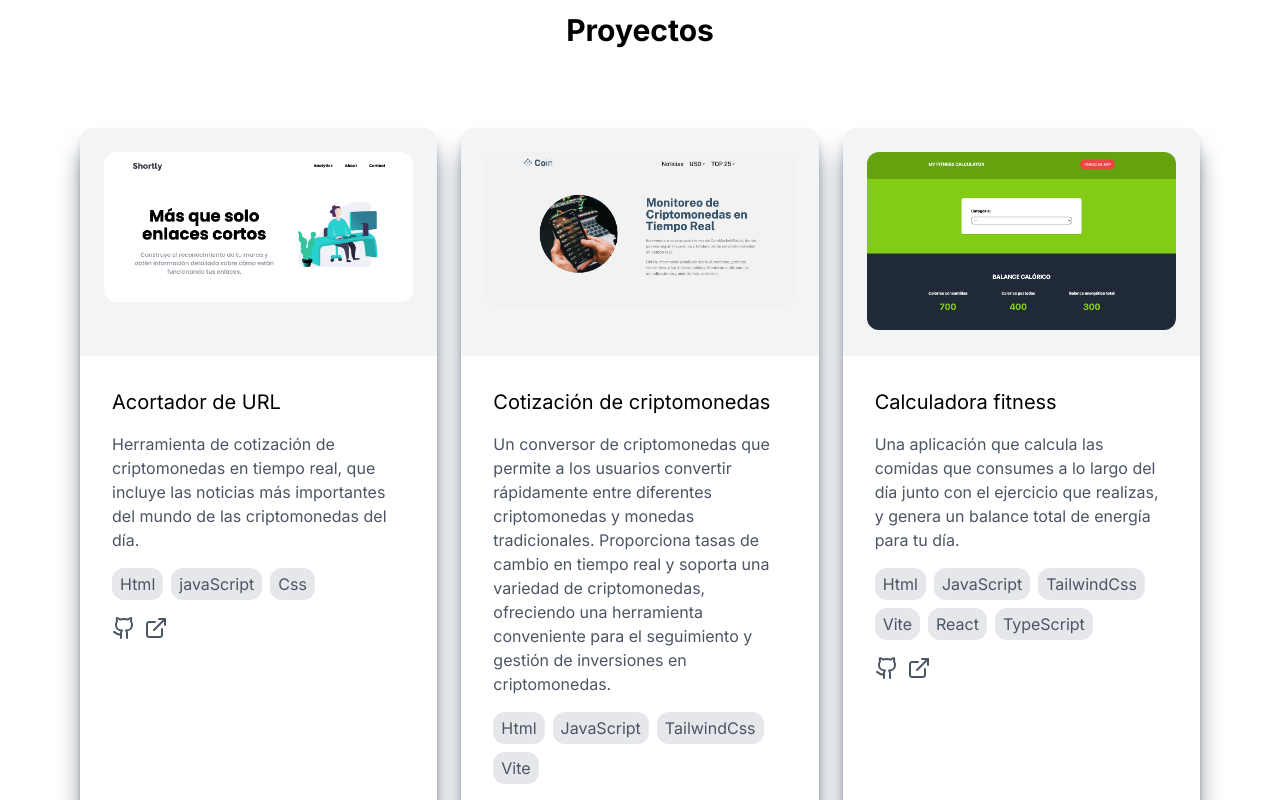
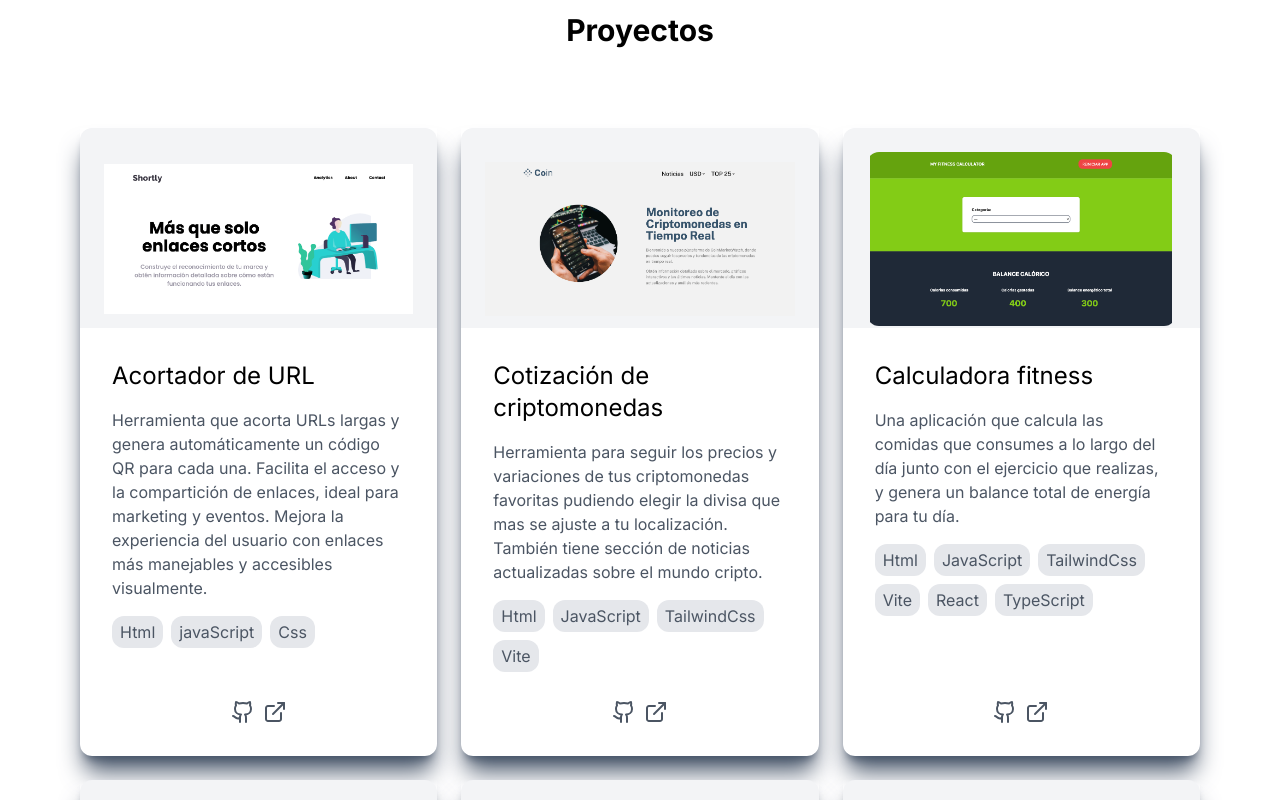
Before and after one commit to naviotech/personal-portfolio, a React (Vite) app: page / in a window 1280 px wide. Shown: the part 1180-1980 px from the top of the page. Built offline with nearby package versions, Linux system fonts and the light colour scheme.

Commit message:
update page

```diff
--- a/src/components/Cart.jsx
+++ b/src/components/Cart.jsx
@@ -2,11 +2,13 @@
 const Cart = ({ img,title, description,urlGit, urlWeb, tecnologias }) => {
   return (
     <article className=" overflow-hidden shadow-xl shadow-slate-600 dark:border-stone-700 dark:border-2 dark:rounded-xl	rounded-b-xl">
-      <header className="group border-black bg-gray-100 dark:bg-dark-default p-6 rounded-t-xl xl:min-h-[228px] xl:max-h-[228px] overflow-hidden">
-        <figure className="group-hover:scale-125 transition-all duration-500"><img src={img} className="w-[100%] rounded-xl xl:object-contain"></img></figure>
+    <div className="flex flex-col h-full">
+      <header className=" group border-black bg-gray-100 dark:bg-dark-default p-6 rounded-t-xl md:min-h-[200px] xl:min-h-[200px] xl:max-h-[200px] overflow-hidden ">
+          <figure className="group-hover:scale-125 transition-all duration-500"><img src={img} className="w-[140%] rounded-xl object-contain aspect-video"></img></figure>
       </header>
-      <main className="p-8 flex flex-col">
-        <h1 className="text-xl mb-4 dark:text-dark-title">{title}</h1>
+      <main className="p-8 flex flex-col h-full justify-between gap-3">
+        <article>
+          <h1 className="text-2xl mb-4 dark:text-dark-title">{title}</h1>
           <p className="text-gray-600 dark:text-dark-subtitle mb-4">{description}</p>
           <div className="flex flex-wrap gap-2 mb-4">
             {tecnologias.map(item =>(
@@ -15,12 +17,16 @@ const Cart = ({ img,title, description,urlGit, urlWeb, tecnologias }) => {
               </p>
             ))}
           </div>
+        </article>
 
-        <div className="flex gap-2 ">
+
+        <div className="flex justify-center items-center gap-2">
           <a href={urlGit} target="_blank" className="hover:scale-125 transition-all cursor-pointer"><img src="./svg/git.svg"></img></a>
           <a href={urlWeb} target="_blank" className="hover:scale-125 transition-all cursor-pointer"><img src="./svg/link.svg"></img></a>
         </div>
       </main>
+    </div>
+
     </article>
   )
 }
--- a/src/translations/en/global.json
+++ b/src/translations/en/global.json
@@ -37,9 +37,9 @@
     "projects": {
       "title": "Projects",
       "url": "URL Shortener",
-      "urlp": "His is a real-time cryptocurrency quote tool, featuring the day's most important news in the crypto world.",
+      "urlp": "A tool that shortens long URLs and automatically generates a QR code for each one. It facilitates access and sharing of links, making it ideal for marketing and events. It enhances the user experience with more manageable and visually accessible links.",
       "cripto": "Crypto quote",
-      "criptop": "A cryptocurrency converter allows users to quickly convert between different cryptocurrencies and traditional currencies. It provides real-time exchange rates and supports a variety of cryptocurrencies, offering a convenient tool for tracking and managing crypto investments.",
+      "criptop": "A tool to track the prices and variations of your favorite cryptocurrencies, allowing you to choose the currency that best suits your location. It also has a section for up-to-date news about the crypto world.",
       "fitness": "Fitness Calculator",
       "fitnessp": "An app that calculates the meals you consume throughout the day along with the exercise you do, and generates a total energy balance for your day.",
       "game": "Matching pairs game",
--- a/src/translations/es/global.json
+++ b/src/translations/es/global.json
@@ -37,9 +37,9 @@
     "projects": {
       "title": "Proyectos",
       "url": "Acortador de URL",
-      "urlp": "Herramienta de cotización de criptomonedas en tiempo real, que incluye las noticias más importantes del mundo de las criptomonedas del día.",
+      "urlp": "Herramienta que acorta URLs largas y genera automáticamente un código QR para cada una. Facilita el acceso y la compartición de enlaces, ideal para marketing y eventos. Mejora la experiencia del usuario con enlaces más manejables y accesibles visualmente.",
       "cripto": "Cotización de criptomonedas",
-      "criptop": "Un conversor de criptomonedas que permite a los usuarios convertir rápidamente entre diferentes criptomonedas y monedas tradicionales. Proporciona tasas de cambio en tiempo real y soporta una variedad de criptomonedas, ofreciendo una herramienta conveniente para el seguimiento y gestión de inversiones en criptomonedas.",
+      "criptop": "Herramienta para seguir los precios y variaciones de tus criptomonedas favoritas pudiendo elegir la divisa que mas se ajuste a tu localización. También tiene sección de noticias actualizadas sobre el mundo cripto.",
       "fitness": "Calculadora fitness",
       "fitnessp": "Una aplicación que calcula las comidas que consumes a lo largo del día junto con el ejercicio que realizas, y genera un balance total de energía para tu día.",
       "game": "Juego de parejas",
```
Lines whose indentation alone changed are shown as unchanged.
